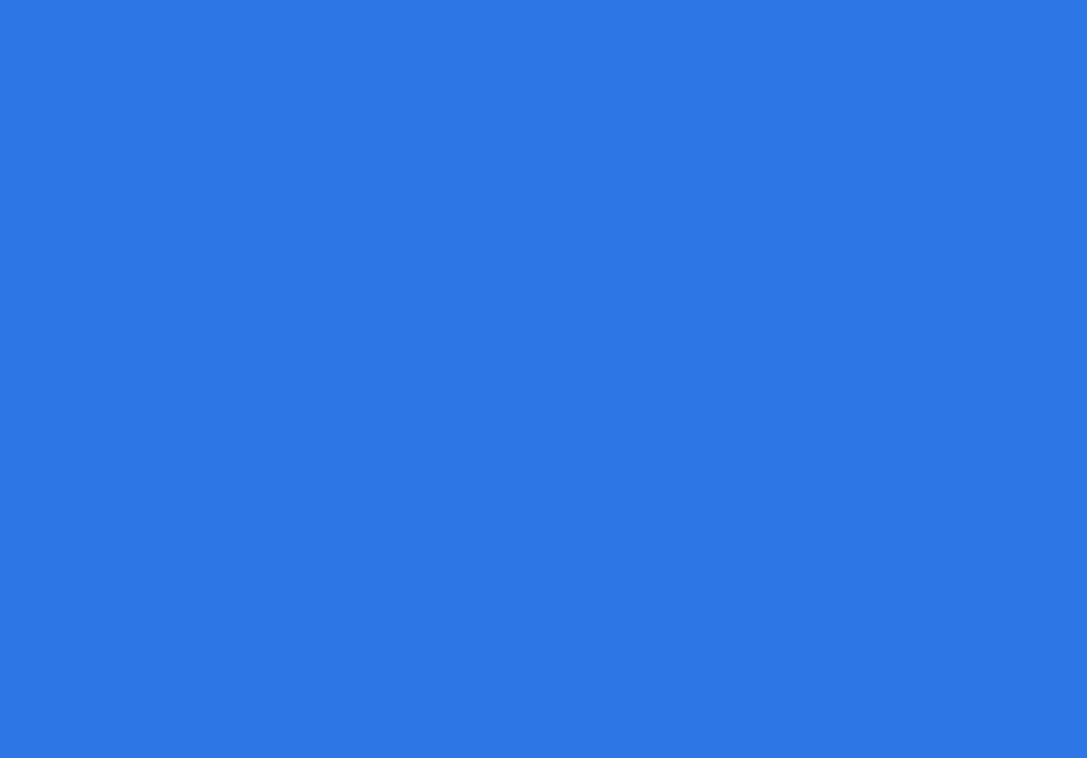
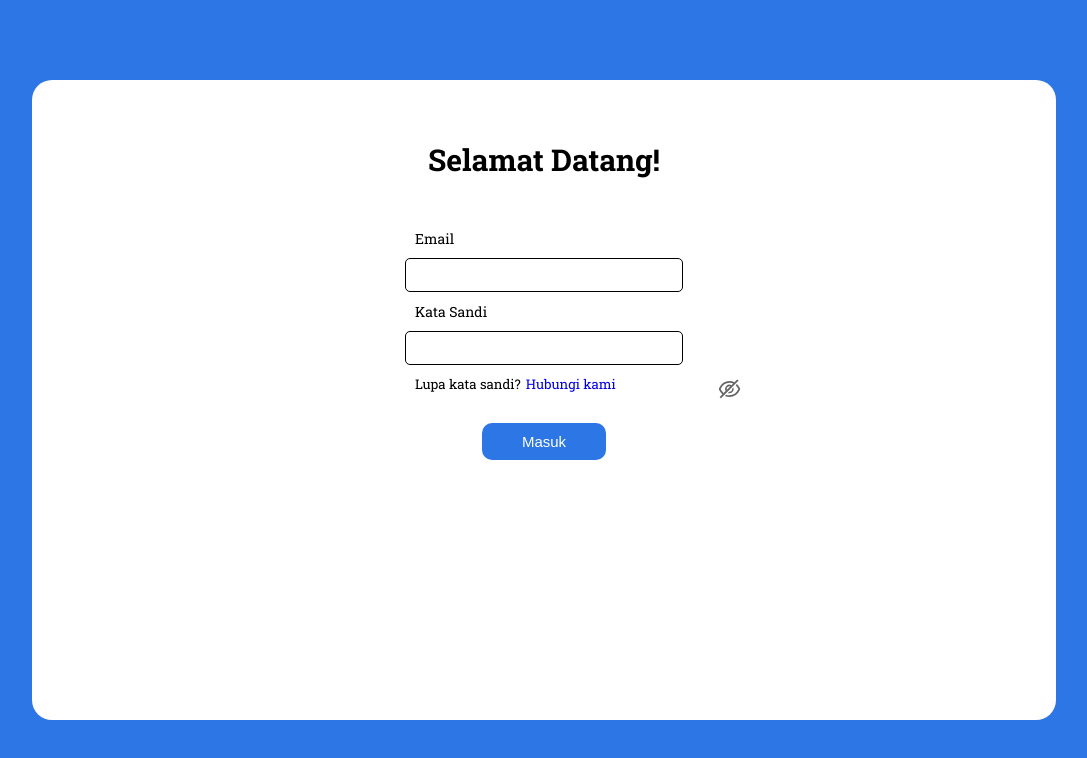
Before and after one commit to bryansupriadi/lms-dashboard, a React (Create React App) app: page / in a window 1280 px wide. Shown: the top 758 px of the page, without its empty margins (96-1183 px from the left). Built offline with nearby package versions, Linux system fonts and the light colour scheme.

Commit message:
first commit

```diff
--- a/package.json
+++ b/package.json
@@ -8,6 +8,7 @@
     "@testing-library/user-event": "^13.5.0",
     "react": "^18.2.0",
     "react-dom": "^18.2.0",
+    "react-icons": "^4.12.0",
     "react-router-dom": "^6.20.0",
     "react-scripts": "5.0.1",
     "web-vitals": "^2.1.4"
--- a/public/index.html
+++ b/public/index.html
@@ -15,6 +15,9 @@
       user's mobile device or desktop. See https://developers.google.com/web/fundamentals/web-app-manifest/
     -->
     <link rel="manifest" href="%PUBLIC_URL%/manifest.json" />
+    <link rel="preconnect" href="https://fonts.googleapis.com">
+    <link rel="preconnect" href="https://fonts.gstatic.com" crossorigin>
+    <link href="https://fonts.googleapis.com/css2?family=Roboto+Slab:wght@400;700&display=swap" rel="stylesheet">
     <!--
       Notice the use of %PUBLIC_URL% in the tags above.
       It will be replaced with the URL of the `public` folder during the build.
--- a/src/App.css
+++ b/src/App.css
@@ -1,10 +1,123 @@
-* {
+html, body, #root {
   margin: 0;
   padding: 0;
   box-sizing: border-box;
+  font-family: 'Roboto Slab', serif;
+}
+
+.App {
+  height: 100vh;
+  display: flex;
+  align-items: center;
+  justify-content: center;
+  text-align: center;
   background-color: #2D76E5;
 }
 
-.App {
-  text-align: center;
+.login-page-container,
+.forpass-page-container {
+  display: flex;
+  flex-direction: column;
+  align-items: center;
+  width: 80vw;
+  height: 80vh;
+  border-radius: 20px;
+  background-color: #fff;
 }
+
+.login-page-container h1{
+  font-size: 30px;
+  padding-top: 5vh;
+}
+
+.login-form-container {
+  display: flex;
+  flex-direction: column;
+  justify-content: center;
+  align-items: center;
+  padding: 20px;
+}
+
+.login-form-container div {
+  display: flex;
+  flex-direction: column;
+}
+
+.login-form-container label {
+  margin : 10px 10px 10px 10px;
+  display: flex;
+  flex-direction: column;
+  align-items: flex-start;
+  font-size: 14px;
+}
+
+.login-form-container input,
+.forpass-form-container input{
+  padding: 10px;
+  border: 1px solid #000;
+  background-color: #fff;
+  border-radius: 5px;
+  font-size: 13px;
+  width: 20vw;
+  height: 1.5vh;
+}
+
+.password-input-container {
+  position: relative;
+}
+
+.password-icon {
+  position: absolute;
+  top: 49%;
+  margin-left: 39vh;
+  transform: translateY(-50%);
+  cursor: pointer;
+  font-size: 25px;
+}
+
+.login-form-container h5{
+  display: flex;
+  align-items: flex-start;
+  font-weight: lighter;
+}
+
+.login-form-container button {
+  padding: 10px 40px;
+  background-color: #2D76E5;
+  color: #fff;
+  border-radius: 10px;
+  border: none;
+  font-size: 15px;
+}
+
+.centered-icon{
+  position: relative;
+  margin-top: 5vh;
+}
+
+.padlock-icon{
+  font-size: 90px;
+  padding: 10px;
+  border: 1px solid #000;
+  border-radius: 100%;
+}
+
+.forpass-page-container h1{
+  font-size: 23px;
+  font-weight: normal;
+}
+
+.forpass-page-container p{
+  width: 250px;
+  font-size: 13px;
+  color: #898989;
+  margin-top: -8px;
+}
+
+.forpass-form-container label{
+  margin : 0 10px 5px 10px;
+  display: flex;
+  flex-direction: column;
+  align-items: flex-start;
+  font-size: 14px;
+}
--- a/src/App.js
+++ b/src/App.js
@@ -1,8 +1,11 @@
+import React from 'react';
 import './App.css';
+import Login from './Pages/Login';
 
 function App() {
   return (
     <div className="App">
+    <Login/>
     </div>
   );
 }
--- /dev/null
+++ b/src/Pages/ForgotPassword.jsx
@@ -0,0 +1,45 @@
+import { useState } from "react";
+import { useNavigate, Link } from "react-router-dom";
+import { GiPadlock } from 'react-icons/gi';
+
+function ForgotPassword() {
+  const [email, setEmail] = useState("");
+  const navigate = useNavigate();
+
+  const handleEmailChange = (event) => {
+    setEmail(event.target.value);
+  };
+
+  const handleGoBack = () => {
+    navigate("/");
+  }
+
+  return(
+    <div className="App">
+        <div className="forpass-page-container">
+            <div className="centered-icon">
+                <GiPadlock className="padlock-icon"/>
+            </div>
+            <h1>Lupa Kata Sandi</h1>
+            <p>Masukkan email dan kami akan mengirim tautan untuk kembali ke akun anda</p>
+            <section className="forpass-form-container">
+            <form>
+                <div className="email-input">
+                    <label htmlFor="email">Email</label>
+                    <input
+                      type="email"
+                      id="email"
+                      value={email}
+                      onChange={handleEmailChange}
+                    />
+                </div>
+                <button type="submit">Kirim Tautan Masuk</button>
+                <button onClick={handleGoBack}>Kembali ke Halaman Masuk</button>
+            </form>
+            </section>
+        </div>
+    </div>
+    );
+}
+
+export default ForgotPassword;
--- /dev/null
+++ b/src/Pages/Login.jsx
@@ -0,0 +1,67 @@
+import { useState } from "react";
+import { useNavigate, Link } from "react-router-dom";
+import { AiOutlineEye, AiOutlineEyeInvisible } from 'react-icons/ai';
+
+function Login() {
+  const [email, setEmail] = useState("");
+  const [password, setPassword] = useState("");
+  const [showPassword, setShowPassword] = useState(false);
+//   const navigate = useNavigate();
+
+  const handleEmailChange = (event) => {
+    setEmail(event.target.value);
+  };
+
+  const handlePasswordChange = (event) => {
+    setPassword(event.target.value);
+  };
+
+  const toggleShowPassword = () => {
+    setShowPassword((prevShowPassword) => !prevShowPassword);
+  };
+
+  return (
+    <div className="App">
+      <div className="login-page-container">
+        <h1>Selamat Datang!</h1>
+        <section className="login-form-container">
+          <form>
+            <div className="email-input">
+                <label htmlFor="email">Email</label>
+                <input
+                    type="email"
+                    id="email"
+                    value={email}
+                    onChange={handleEmailChange}
+                />
+            </div>
+            <div className="password-input">
+                <label htmlFor="password">Kata Sandi</label>
+                <input
+                    type={showPassword ? "text" : "password"}
+                    id="password"
+                    value={password}
+                    onChange={handlePasswordChange}
+                />
+                <span onClick={toggleShowPassword} className="password-icon">
+                    {showPassword ? <AiOutlineEye style={{opacity: "0.6"}} /> : <AiOutlineEyeInvisible style={{opacity: "0.6"}} />}
+                </span>
+            </div>
+                <h5 style={{ margin: "10px 0 30px 10px" }}>
+                    Lupa kata sandi?
+                    <Link
+                        to="/forgot-password"
+                        style={{ textDecoration: "none", fontWeight: "lighter", marginLeft: "5px"}}
+                    >
+                        Hubungi kami
+                    </Link>
+                </h5>
+            <button type="submit">Masuk</button>
+          </form>
+        </section>
+      </div>
+    </div>
+  );
+}
+
+export default Login;
--- a/src/index.js
+++ b/src/index.js
@@ -4,11 +4,16 @@ import './index.css';
 import App from './App';
 import reportWebVitals from './reportWebVitals';
 import { createBrowserRouter, RouterProvider } from 'react-router-dom';
+import ForgotPassword from './Pages/ForgotPassword';
 
 const router = createBrowserRouter([
   {
     path: "/",
     element: <App/>,
+  },
+  {
+    path: "/forgot-password",
+    element: <ForgotPassword/>,
   },
 ])
 
```
Also changed, not shown: 2 other files (tests, documents, lock files or other folders).
